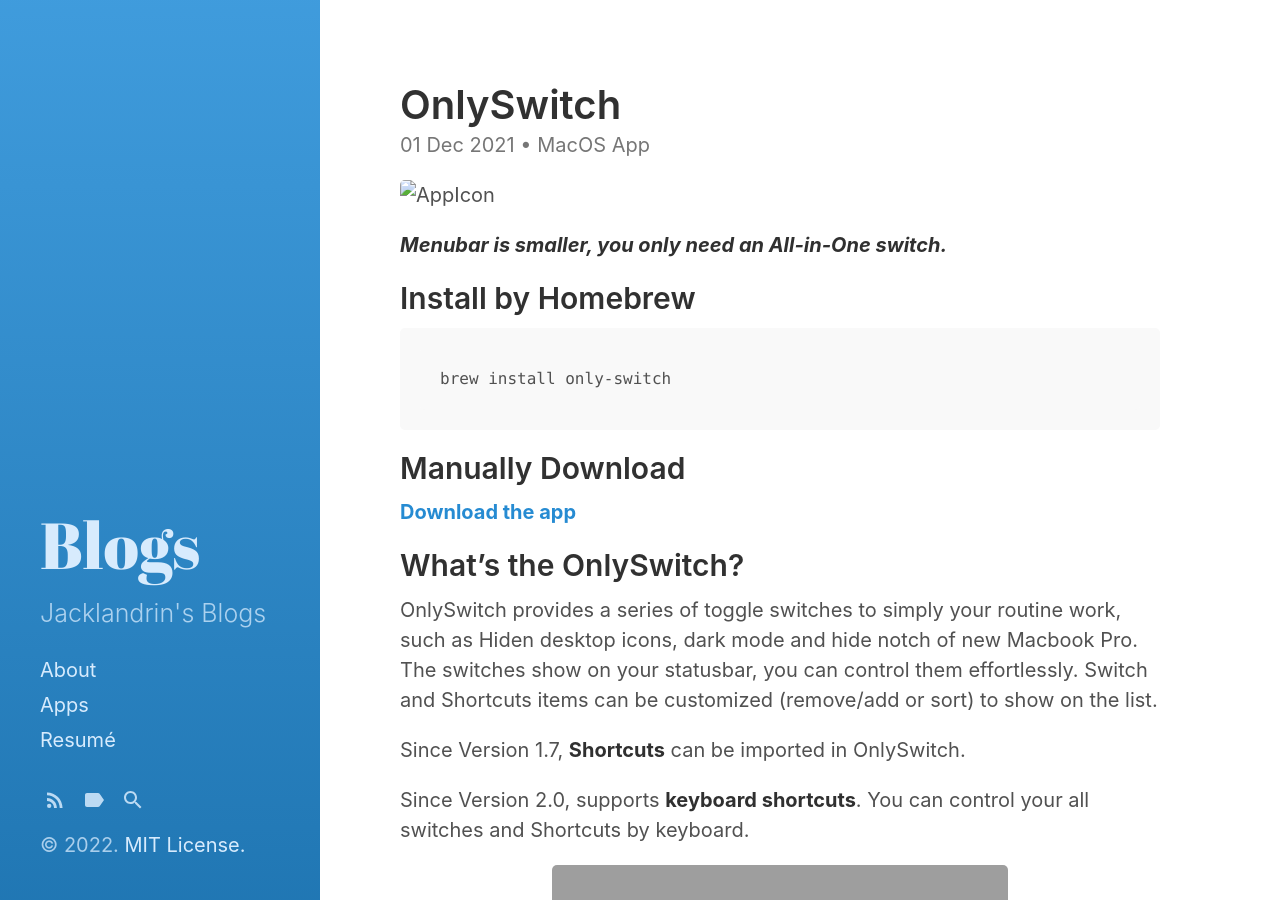
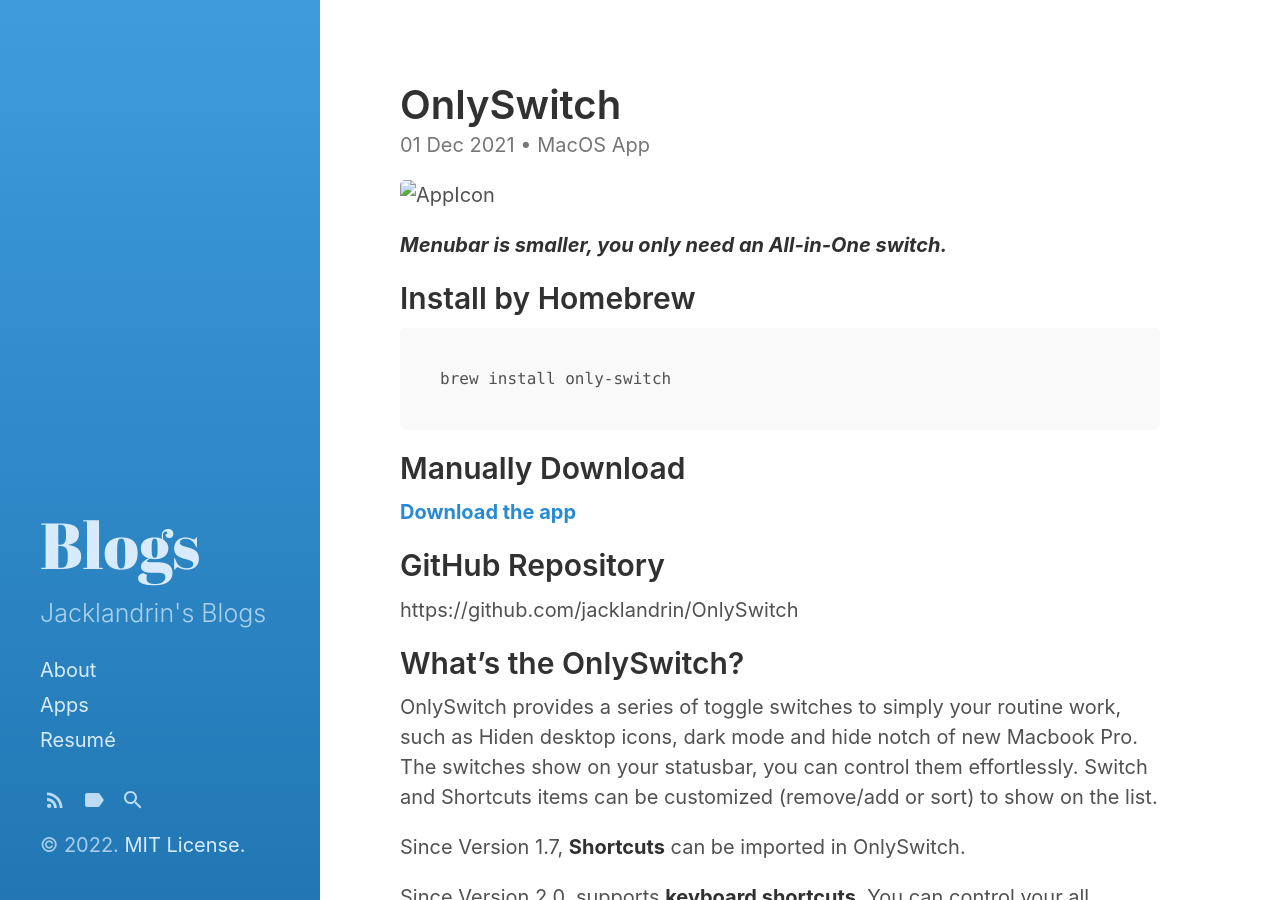
Before and after one commit to jacklandrin/jacklandrin.github.io, a Jekyll site: the page built from _posts/Blogs/post/2021/2021-12-01-onlyswitch.md, in a window 1280 px wide and 900 px high. Built offline with Jekyll 4.4.1, drawn with Linux system fonts in a browser that asks for light colours.

Commit message:
update onlyswitch

````diff
--- a/_posts/Blogs/post/2021/2021-12-01-onlyswitch.md
+++ b/_posts/Blogs/post/2021/2021-12-01-onlyswitch.md
@@ -24,6 +24,8 @@
 ```
 ## Manually Download
 [**Download the app**](https://github.com/jacklandrin/OnlySwitch/releases/download/release_2.2.3/OnlySwitch.dmg)
+## GitHub Repository
+https://github.com/jacklandrin/OnlySwitch
 
 ## What's the OnlySwitch?
 OnlySwitch provides a series of toggle switches to simply your routine work, such as Hiden desktop icons, dark mode and hide notch of new Macbook Pro. The switches show on your statusbar, you can control them effortlessly. Switch and Shortcuts items can be customized (remove/add or sort) to show on the list.
````
